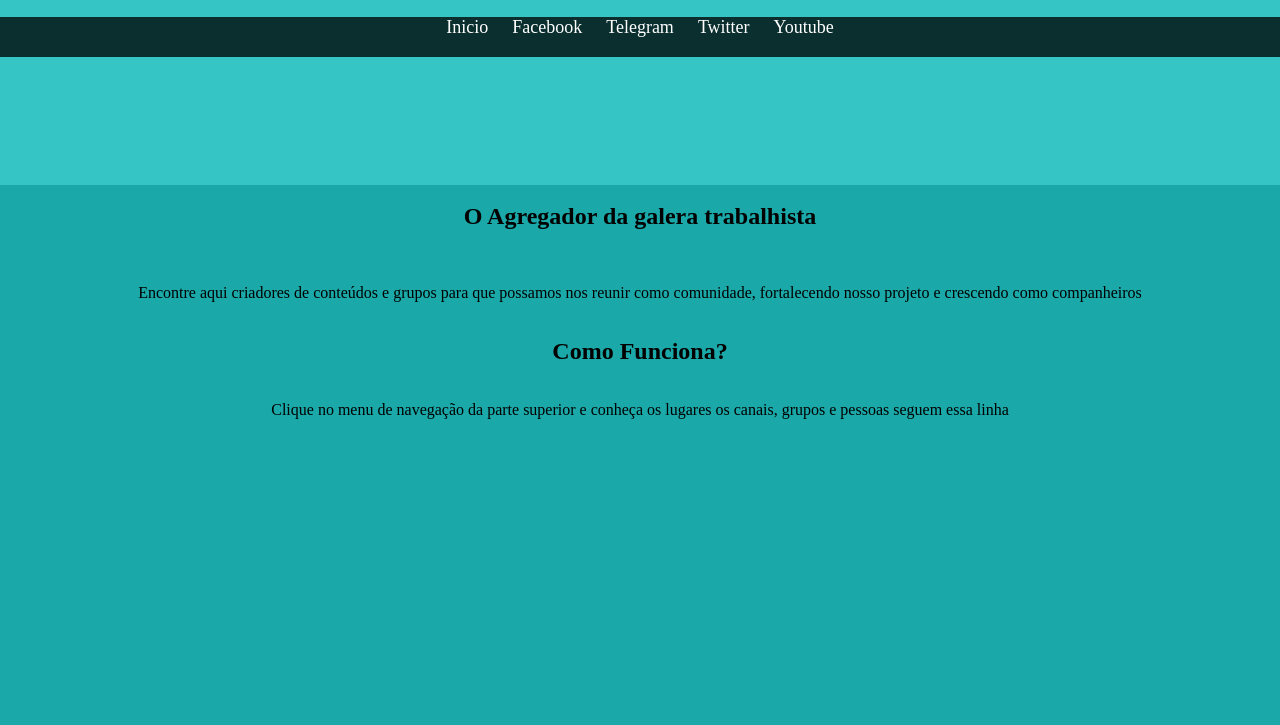
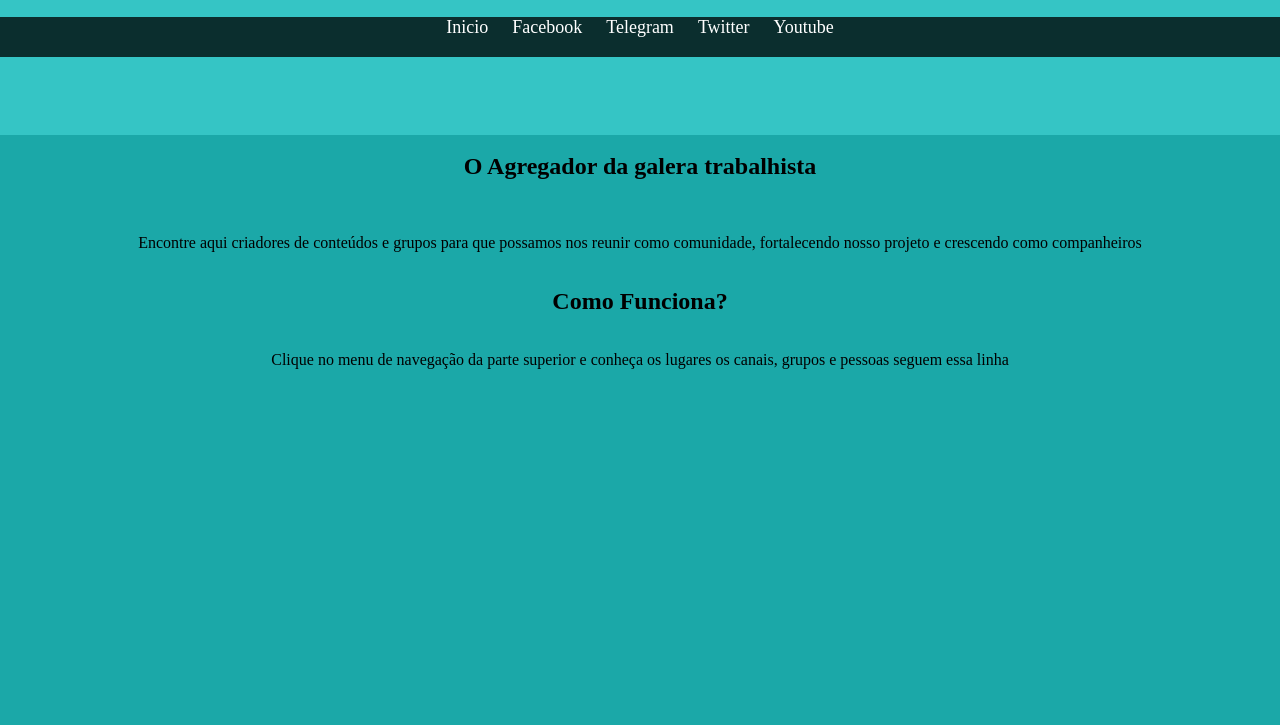
Before and after one commit to reparebem/reparebem, a plain HTML site: page index.html in a window 1280 px wide. Shown: the part 75-800 px from the top of the page. Drawn offline with Linux system fonts and the light colour scheme; a script that the page names is missing.

Commit message:
Update estilo.css

```diff
--- a/estilo.css
+++ b/estilo.css
@@ -22,7 +22,7 @@ li :hover{
 }
 #cabecalho {
     background-color: rgb(53, 197, 197);
-    height: 260px;
+    height: 210px;
     float: none;
     }
 menu ol li{
```
